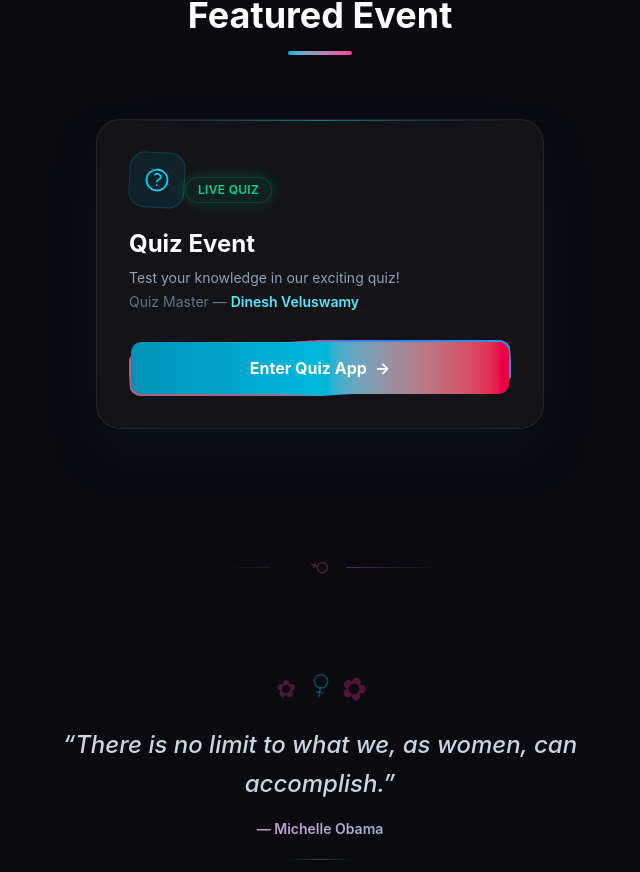
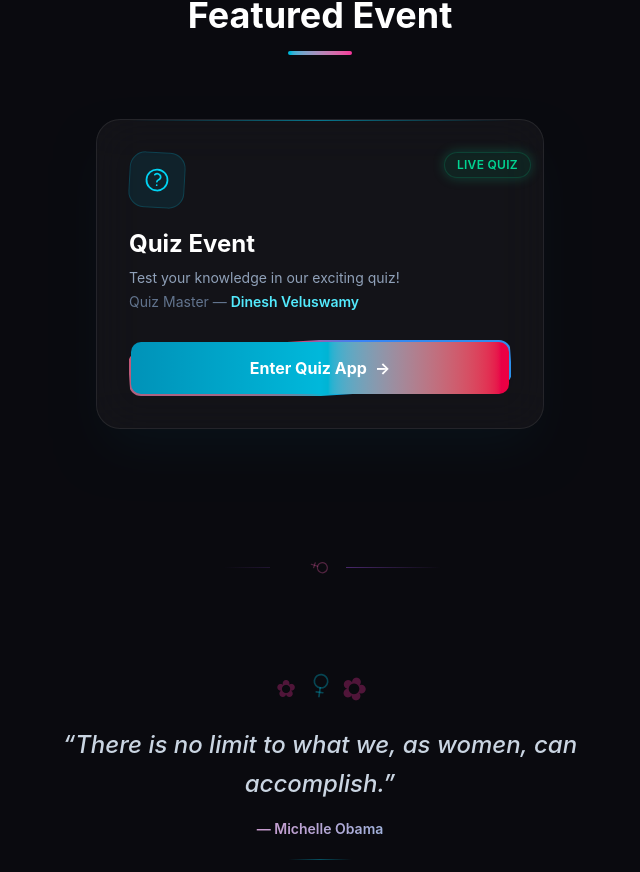
Before and after one commit to hemanthvnp/Quiz-App, a React (Vite) app: page / in a window 1280 px wide. Shown: the part 1027-1899 px from the top of the page, without its empty margins (320-960 px from the left). Built offline with nearby package versions, Linux system fonts and the light colour scheme; no server answers.

Commit message:
aligment problem

```diff
--- a/src/pages/LandingPage.tsx
+++ b/src/pages/LandingPage.tsx
@@ -706,7 +706,7 @@ export default function LandingPage() {
             <motion.span
               animate={{ boxShadow: ["0 0 0 rgba(16,185,129,0)", "0 0 12px rgba(16,185,129,0.3)", "0 0 0 rgba(16,185,129,0)"] }}
               transition={{ duration: 2, repeat: Infinity }}
-              className="inline-block px-3 py-1 mb-3 rounded-full bg-emerald-500/10 border border-emerald-500/20 text-emerald-400 text-xs font-semibold tracking-wide uppercase"
+              className="inline-block px-3 py-1 mb-3 rounded-full bg-emerald-500/10 border border-emerald-500/20 text-emerald-400 text-xs font-semibold tracking-wide uppercase absolute right-0 mr-3"
             >
               Live Quiz
             </motion.span>
```
